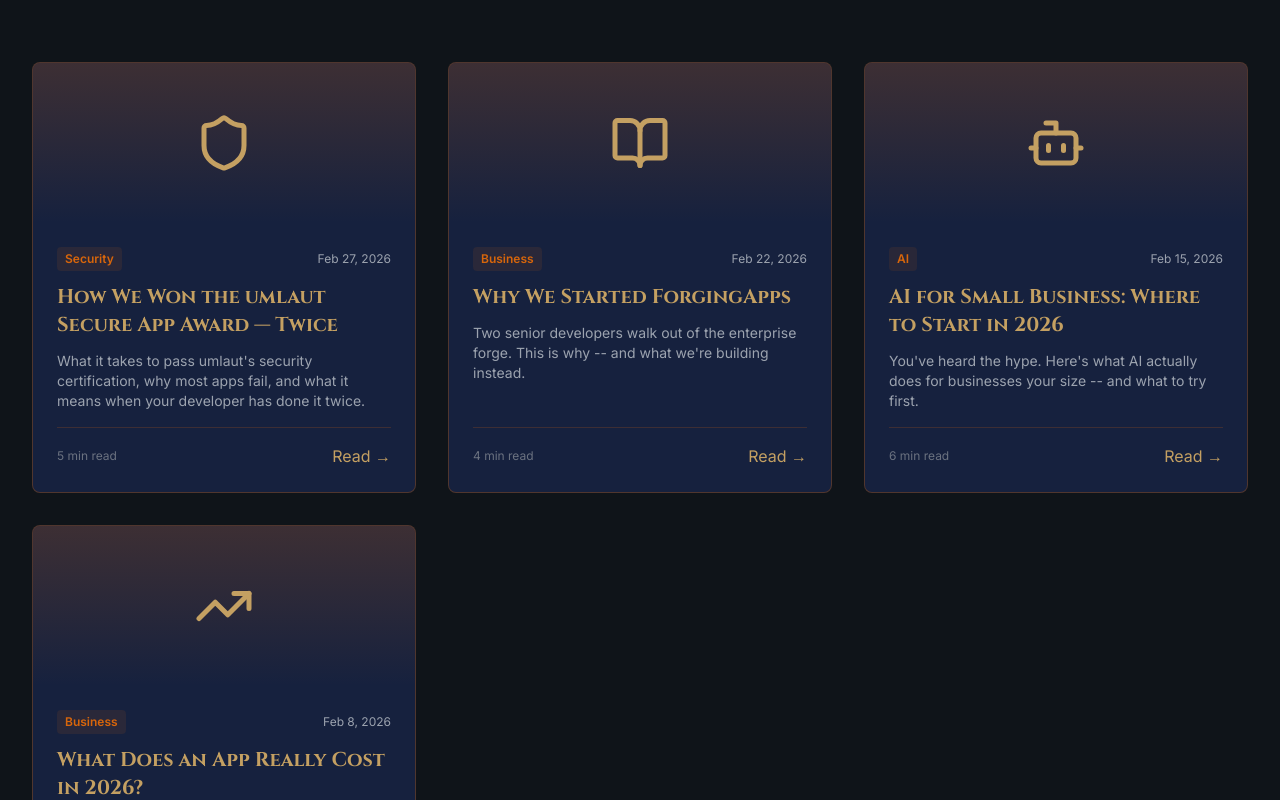
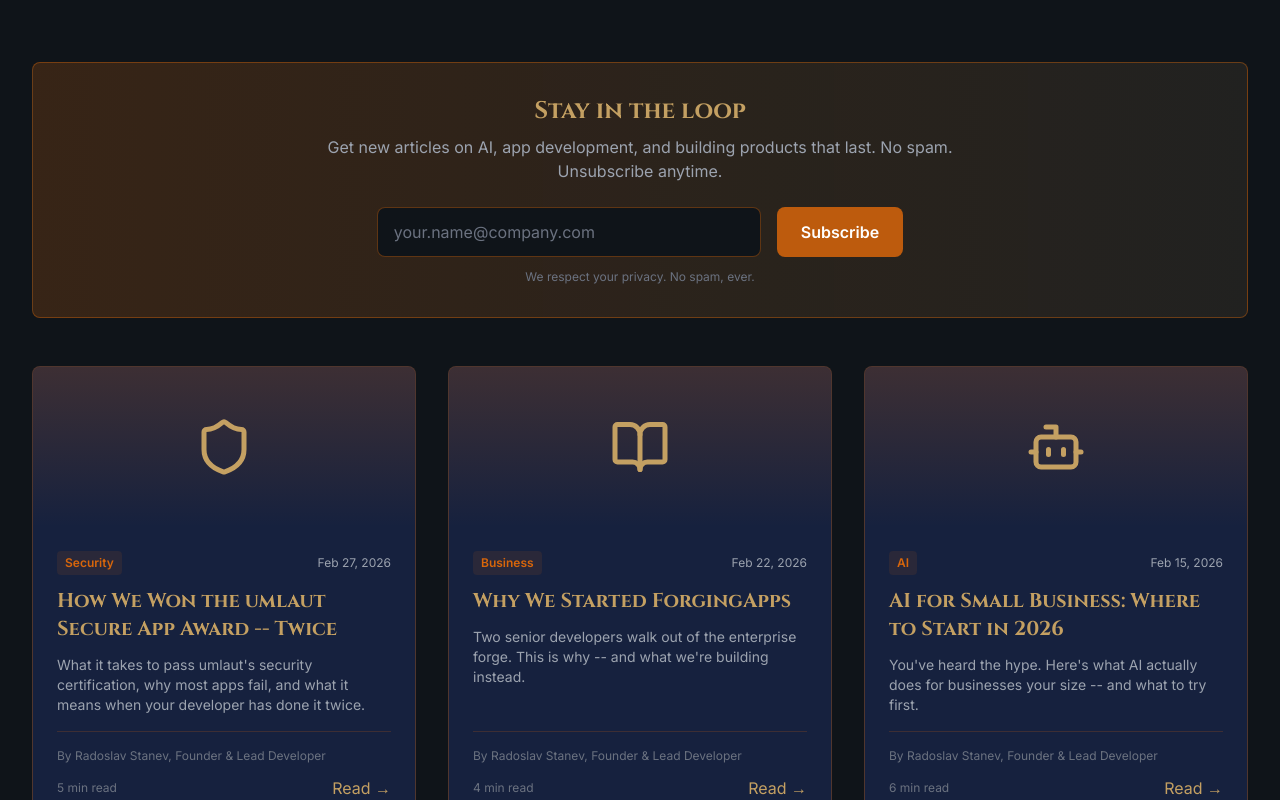
Before and after one commit to itsvetkov1/forgingapps-website, a Next.js app: page /blog in a window 1280 px wide. Shown: the part 420-1220 px from the top of the page. Built offline with nearby package versions, Linux system fonts and the light colour scheme.

Commit message:
[hermes] update: blog cleanup with email capture, author labels, and contextual CTAs (WEB-011)

```diff
--- a/app/blog/page.tsx
+++ b/app/blog/page.tsx
@@ -21,12 +21,14 @@
   const posts = [
     {
       slug: 'umlaut-secure-app-award',
-      title: 'How We Won the umlaut Secure App Award — Twice',
+      title: 'How We Won the umlaut Secure App Award -- Twice',
       excerpt: "What it takes to pass umlaut's security certification, why most apps fail, and what it means when your developer has done it twice.",
       date: 'Feb 27, 2026',
       readTime: '5 min',
       category: 'Security',
       image: 'shield',
+      author: 'Radoslav Stanev',
+      authorRole: 'Founder & Lead Developer',
     },
     {
       slug: 'why-we-started-forgingapps',
@@ -36,6 +38,8 @@
       readTime: '4 min',
       category: 'Business',
       image: 'bookopen',
+      author: 'Radoslav Stanev',
+      authorRole: 'Founder & Lead Developer',
     },
     {
       slug: 'ai-for-small-business',
@@ -45,6 +49,8 @@
       readTime: '6 min',
       category: 'AI',
       image: 'bot',
+      author: 'Radoslav Stanev',
+      authorRole: 'Founder & Lead Developer',
     },
     {
       slug: 'what-does-app-cost',
@@ -54,6 +60,8 @@
       readTime: '7 min',
       category: 'Business',
       image: 'trending',
+      author: 'Radoslav Stanev',
+      authorRole: 'Founder & Lead Developer',
     },
   ]
 
@@ -67,6 +75,38 @@
 
       <section className="section-py bg-forge-dark border-t border-forge-ember/20">
         <div className="container-custom">
+
+          {/* Email Capture */}
+          <div className="bg-gradient-to-r from-forge-ember/20 to-forge-gold/10 border border-forge-ember/40 rounded-lg p-8 mb-12">
+            <div className="max-w-2xl mx-auto text-center">
+              <h2 className="font-cinzel text-2xl font-bold text-forge-gold mb-2">Stay in the loop</h2>
+              <p className="text-gray-400 mb-6">Get new articles on AI, app development, and building products that last. No spam. Unsubscribe anytime.</p>
+              <form
+                className="flex flex-col sm:flex-row gap-4 justify-center"
+                action="#"
+                method="POST"
+              >
+                <input
+                  type="email"
+                  placeholder="your.name@company.com"
+                  required
+                  className="flex-1 sm:max-w-sm bg-forge-dark border border-forge-ember/40 rounded-lg px-4 py-3 text-white focus:outline-none focus:border-forge-gold transition placeholder-gray-500"
+                />
+                <button
+                  type="submit"
+                  className="btn-primary whitespace-nowrap"
+                >
+                  Subscribe
+                </button>
+              </form>
+              <p className="text-gray-500 text-xs mt-3">
+                {/* TODO: Hook up to email provider when ready */}
+                We respect your privacy. No spam, ever.
+              </p>
+            </div>
+          </div>
+
+          {/* Article Grid */}
           <div className="grid grid-cols-1 md:grid-cols-2 lg:grid-cols-3 gap-8 mb-12">
             {posts.map((post) => (
               <Link key={post.slug} href={`/blog/${post.slug}`} className="group">
@@ -95,8 +135,13 @@
                       {post.excerpt}
                     </p>
 
+                    {/* Author */}
+                    <div className="pt-4 border-t border-forge-ember/20">
+                      <p className="text-xs text-gray-500 mb-1">By {post.author}, {post.authorRole}</p>
+                    </div>
+
                     {/* Read Time & Link */}
-                    <div className="flex items-center justify-between pt-4 border-t border-forge-ember/20">
+                    <div className="flex items-center justify-between mt-2">
                       <span className="text-xs text-gray-500">{post.readTime} read</span>
                       <span className="text-forge-gold group-hover:text-forge-ember transition">Read →</span>
                     </div>
@@ -106,10 +151,6 @@
             ))}
           </div>
 
-          {/* Coming Soon */}
-          <div className="text-center">
-            <p className="text-gray-400 text-lg">More articles coming soon. Check back for insights on app development, AI, and building products that last.</p>
-          </div>
         </div>
       </section>
     </>
--- a/app/blog/umlaut-secure-app-award/page.tsx
+++ b/app/blog/umlaut-secure-app-award/page.tsx
@@ -154,6 +154,15 @@
             ← All Posts
           </Link>
         </div>
+
+        {/* Contextual CTA */}
+        <div className="mt-8 bg-gradient-to-r from-forge-ember/20 to-transparent border border-forge-ember/40 rounded-lg p-6 text-center">
+          <p className="text-forge-gold font-semibold mb-1">Security matters for your app?</p>
+          <p className="text-gray-400 text-sm mb-4">We build apps to production-grade security standards. Learn what that means for your project.</p>
+          <Link href="/services" className="text-forge-gold text-sm font-semibold hover:text-forge-ember transition">
+            View Development Services →
+          </Link>
+        </div>
       </div>
     </article>
   )
--- a/app/blog/what-does-app-cost/page.tsx
+++ b/app/blog/what-does-app-cost/page.tsx
@@ -189,13 +189,22 @@
         </div>
 
         {/* CTA */}
-        <div className="bg-forge-stone border border-forge-ember/30 rounded-lg p-8 text-center">
+        <div className="bg-forge-stone border border-forge-ember/30 rounded-lg p-8 text-center mb-8">
           <h3 className="font-cinzel text-2xl font-bold text-forge-gold mb-3">Want a transparent quote for your project?</h3>
           <p className="text-gray-400 mb-6">Free consultation. Real numbers. No surprises.</p>
           <Link href="/contact" className="btn-primary">
             Get a Free Quote →
           </Link>
         </div>
+
+        {/* Contextual CTA */}
+        <div className="bg-gradient-to-r from-forge-ember/20 to-transparent border border-forge-ember/40 rounded-lg p-6 text-center">
+          <p className="text-forge-gold font-semibold mb-1">Considering an AI integration for your app?</p>
+          <p className="text-gray-400 text-sm mb-4">We also build AI-powered features and workflows. Learn what's possible in a free consultation.</p>
+          <Link href="/ai-consulting" className="text-forge-gold text-sm font-semibold hover:text-forge-ember transition">
+            Explore AI Consulting →
+          </Link>
+        </div>
       </div>
     </article>
   )
--- a/app/blog/why-we-started-forgingapps/page.tsx
+++ b/app/blog/why-we-started-forgingapps/page.tsx
@@ -114,13 +114,22 @@
         </div>
 
         {/* CTA */}
-        <div className="bg-forge-stone border border-forge-ember/30 rounded-lg p-8 text-center">
+        <div className="bg-forge-stone border border-forge-ember/30 rounded-lg p-8 text-center mb-8">
           <h3 className="font-cinzel text-2xl font-bold text-forge-gold mb-3">Need an app forged right?</h3>
           <p className="text-gray-400 mb-6">Free consultation. Transparent pricing. Senior developers only.</p>
           <Link href="/contact" className="btn-primary">
             Get a Free Quote →
           </Link>
         </div>
+
+        {/* Contextual CTA */}
+        <div className="bg-gradient-to-r from-forge-ember/20 to-transparent border border-forge-ember/40 rounded-lg p-6 text-center">
+          <p className="text-forge-gold font-semibold mb-1">Building something with AI?</p>
+          <p className="text-gray-400 text-sm mb-4">We integrate AI features into apps and build standalone AI workflows. Let's talk about your use case.</p>
+          <Link href="/ai-consulting" className="text-forge-gold text-sm font-semibold hover:text-forge-ember transition">
+            Explore AI Consulting →
+          </Link>
+        </div>
       </div>
     </article>
   )
```
